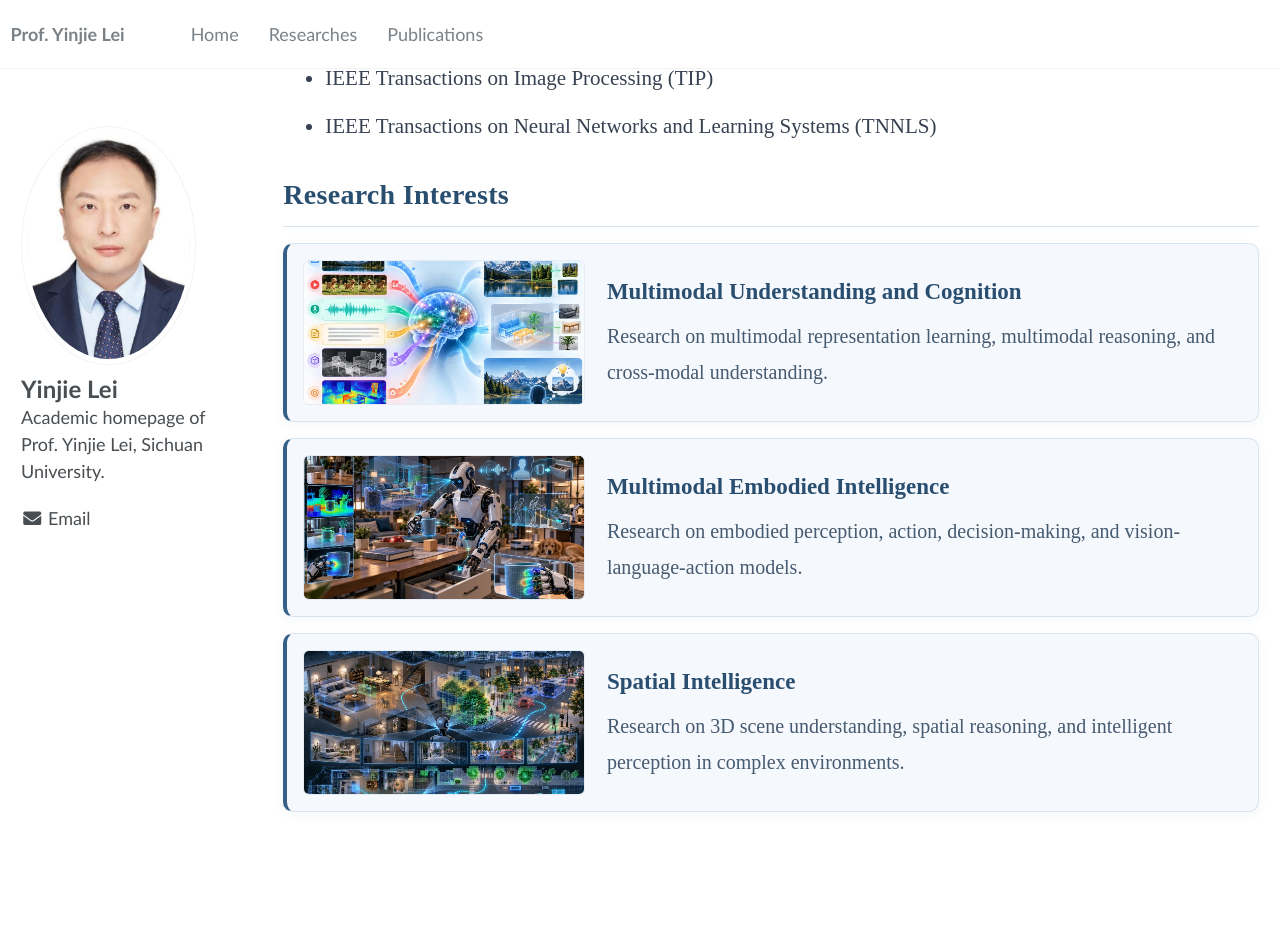
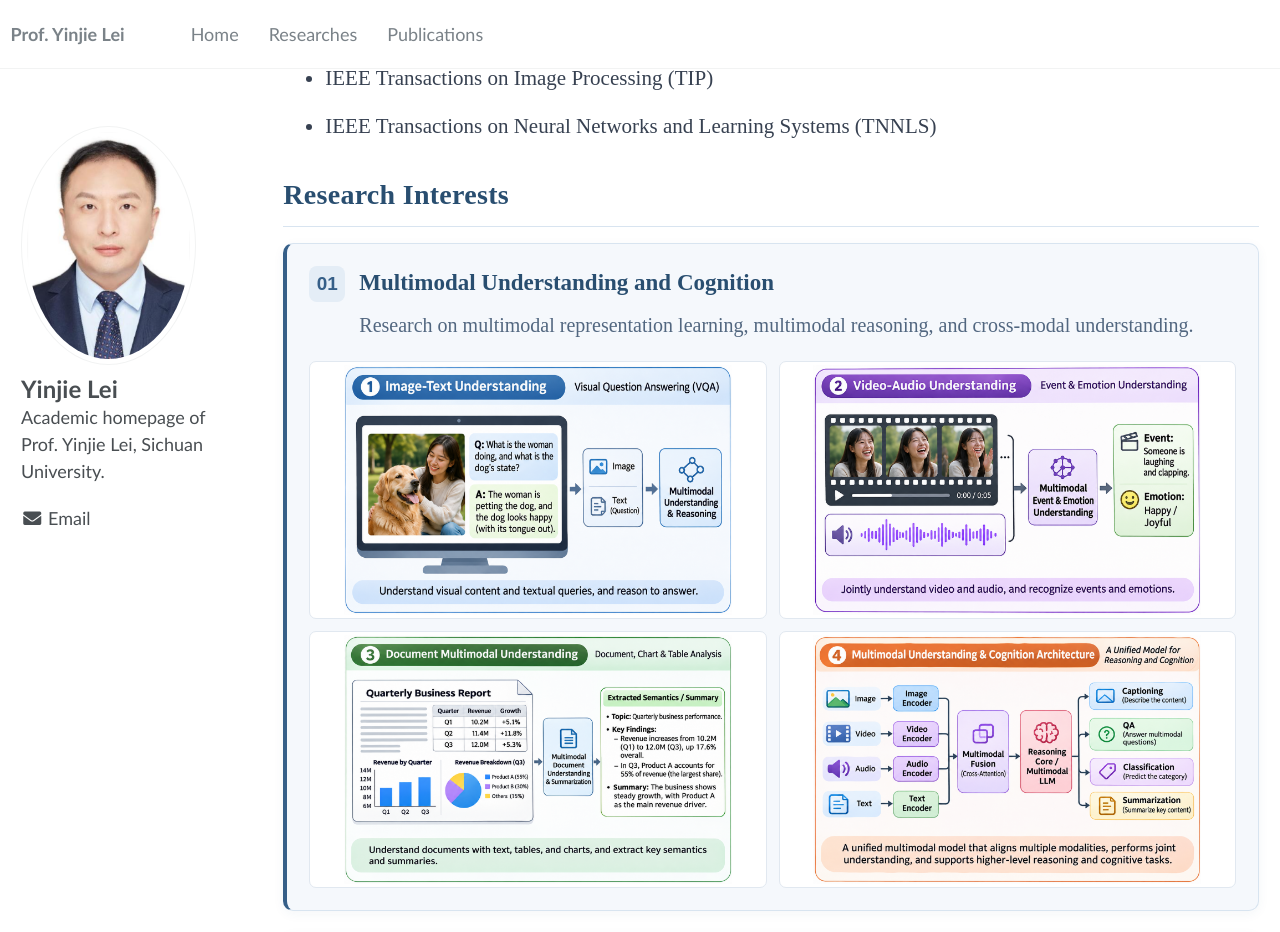
Before and after one commit to leolyj/leolyj.github.io, a Jekyll site: the page built from _pages/research.md, in a window 1280 px wide and 1400 px high, scrolled down 888 px. Shown: the top 932 px of the window. Built offline with Jekyll 4.4.1, drawn with Linux system fonts in a browser that asks for light colours; before the commit the page ends 1740 px from its top, so only the background shows below that.

Commit message:
Redesign research interests gallery

```diff
--- a/_pages/research.md
+++ b/_pages/research.md
@@ -50,52 +50,149 @@ author_profile: true
 
   </div>
 
-  <h2>Research Interests</h2>
 
-  <div class="interest-list">
+<h2>Research Interests</h2>
 
-    <div class="interest-card">
-      <img
-        src="/images/multimodal_understanding.webp"
-        alt="Multimodal Understanding and Cognition"
-        loading="lazy"
-        decoding="async">
+<div class="interest-list">
+
+  <!-- ==================================================
+       01. Multimodal Understanding and Cognition
+       ================================================== -->
+  <div class="interest-card">
+
+    <div class="interest-header">
+      <span class="interest-number">01</span>
+
       <div class="interest-content">
         <h3>Multimodal Understanding and Cognition</h3>
         <p>
-          Research on multimodal representation learning, multimodal reasoning, and cross-modal understanding.
+          Research on multimodal representation learning, multimodal reasoning,
+          and cross-modal understanding.
         </p>
       </div>
     </div>
 
-    <div class="interest-card">
+    <div class="interest-gallery">
+
       <img
-        src="/images/multimodal_embodied.webp"
-        alt="Multimodal Embodied Intelligence"
+        src="/images/1/01.png"
+        alt="Multimodal Understanding and Cognition - Image 1"
         loading="lazy"
         decoding="async">
+
+      <img
+        src="/images/1/02.png"
+        alt="Multimodal Understanding and Cognition - Image 2"
+        loading="lazy"
+        decoding="async">
+
+      <img
+        src="/images/1/03.png"
+        alt="Multimodal Understanding and Cognition - Image 3"
+        loading="lazy"
+        decoding="async">
+
+      <img
+        src="/images/1/04.png"
+        alt="Multimodal Understanding and Cognition - Image 4"
+        loading="lazy"
+        decoding="async">
+
+    </div>
+  </div>
+
+
+  <!-- ==================================================
+       02. Multimodal Embodied Intelligence
+       ================================================== -->
+  <div class="interest-card">
+
+    <div class="interest-header">
+      <span class="interest-number">02</span>
+
       <div class="interest-content">
         <h3>Multimodal Embodied Intelligence</h3>
         <p>
-          Research on embodied perception, action, decision-making, and vision-language-action models.
+          Research on embodied perception, action, decision-making,
+          and vision-language-action models.
         </p>
       </div>
     </div>
 
-    <div class="interest-card">
+    <div class="interest-gallery">
+
       <img
-        src="/images/spatial_intelligence.webp"
-        alt="Spatial Intelligence"
+        src="/images/2/01.png"
+        alt="Multimodal Embodied Intelligence - Image 1"
         loading="lazy"
         decoding="async">
+
+      <img
+        src="/images/2/02.png"
+        alt="Multimodal Embodied Intelligence - Image 2"
+        loading="lazy"
+        decoding="async">
+
+      <img
+        src="/images/2/03.png"
+        alt="Multimodal Embodied Intelligence - Image 3"
+        loading="lazy"
+        decoding="async">
+
+      <img
+        src="/images/2/04.png"
+        alt="Multimodal Embodied Intelligence - Image 4"
+        loading="lazy"
+        decoding="async">
+
+    </div>
+  </div>
+
+
+  <!-- ==================================================
+       03. Spatial Intelligence
+       ================================================== -->
+  <div class="interest-card">
+
+    <div class="interest-header">
+      <span class="interest-number">03</span>
+
       <div class="interest-content">
         <h3>Spatial Intelligence</h3>
         <p>
-          Research on 3D scene understanding, spatial reasoning, and intelligent perception in complex environments.
+          Research on 3D scene understanding, spatial reasoning,
+          and intelligent perception in complex environments.
         </p>
       </div>
     </div>
 
+    <div class="interest-gallery">
+
+      <img
+        src="/images/3/01.png"
+        alt="Spatial Intelligence - Image 1"
+        loading="lazy"
+        decoding="async">
+
+      <img
+        src="/images/3/02.png"
+        alt="Spatial Intelligence - Image 2"
+        loading="lazy"
+        decoding="async">
+
+      <img
+        src="/images/3/03.png"
+        alt="Spatial Intelligence - Image 3"
+        loading="lazy"
+        decoding="async">
+
+      <img
+        src="/images/3/04.png"
+        alt="Spatial Intelligence - Image 4"
+        loading="lazy"
+        decoding="async">
+
+    </div>
   </div>
 
 </div>
--- a/_sass/_page.scss
+++ b/_sass/_page.scss
@@ -1387,3 +1387,150 @@ body {
     font-size: 25px !important;
   }
 }
+
+
+/* =========================================
+   Research Interests - Image Gallery
+   ========================================= */
+
+.research-page .interest-list {
+  display: flex;
+  flex-direction: column;
+  gap: 22px;
+  margin-top: 12px;
+}
+
+.research-page .interest-card {
+  display: block;
+  width: 100%;
+  box-sizing: border-box;
+  padding: 22px;
+  background: #F5F8FC;
+  border: 1px solid #D8E4F0;
+  border-left: 4px solid #365F88;
+  border-radius: 10px;
+  box-shadow: 0 3px 12px rgba(41, 78, 112, 0.05);
+  transition: box-shadow 0.25s ease;
+}
+
+.research-page .interest-card:hover {
+  box-shadow: 0 7px 20px rgba(41, 78, 112, 0.10);
+}
+
+/* Title and description */
+
+.research-page .interest-header {
+  display: flex;
+  align-items: flex-start;
+  gap: 14px;
+  margin-bottom: 18px;
+}
+
+.research-page .interest-number {
+  flex-shrink: 0;
+  display: flex;
+  align-items: center;
+  justify-content: center;
+  width: 36px;
+  height: 36px;
+  border-radius: 8px;
+  background: #E4EDF6;
+  color: #365F88;
+  font-family: sans-serif;
+  font-size: 0.9em;
+  font-weight: 700;
+}
+
+.research-page .interest-content {
+  flex: 1;
+  min-width: 0;
+}
+
+.research-page .interest-content h3 {
+  margin: 0 0 7px;
+  color: #294E70;
+  font-size: 1.12em;
+  font-weight: 700;
+  line-height: 1.5;
+}
+
+.research-page .interest-content p {
+  margin: 0;
+  color: #526780;
+  font-size: 0.92em;
+  line-height: 1.7;
+}
+
+/* Image gallery: 2 columns x 2 rows */
+
+.research-page .interest-gallery {
+  display: grid;
+  grid-template-columns: repeat(2, minmax(0, 1fr));
+  gap: 12px;
+  width: 100%;
+}
+
+.research-page .interest-gallery img {
+  display: block;
+  width: 100%;
+  height: auto;
+  aspect-ratio: 16 / 9;
+  object-fit: contain;
+  object-position: center;
+  box-sizing: border-box;
+  margin: 0;
+  padding: 3px;
+  border: 1px solid #E1E8F0;
+  border-radius: 7px;
+  background: #FFFFFF;
+  transition: transform 0.25s ease,
+              box-shadow 0.25s ease;
+}
+
+.research-page .interest-gallery img:hover {
+  transform: scale(1.015);
+  box-shadow: 0 4px 12px rgba(41, 78, 112, 0.12);
+}
+
+/* Tablet */
+
+@media (max-width: 900px) {
+  .research-page .interest-card {
+    padding: 18px;
+  }
+}
+
+/* Mobile */
+
+@media (max-width: 600px) {
+  .research-page .interest-list {
+    gap: 16px;
+  }
+
+  .research-page .interest-card {
+    padding: 14px;
+  }
+
+  .research-page .interest-header {
+    gap: 10px;
+    margin-bottom: 13px;
+  }
+
+  .research-page .interest-number {
+    width: 30px;
+    height: 30px;
+    font-size: 0.82em;
+  }
+
+  .research-page .interest-content h3 {
+    font-size: 1em;
+  }
+
+  .research-page .interest-content p {
+    font-size: 0.88em;
+  }
+
+  .research-page .interest-gallery {
+    gap: 8px;
+  }
+}
```
Also changed, not shown: images/1/01.png (added), images/1/02.png (added), images/1/03.png (added), images/1/04.png (added), images/3/03.png (added), 7 other files.
